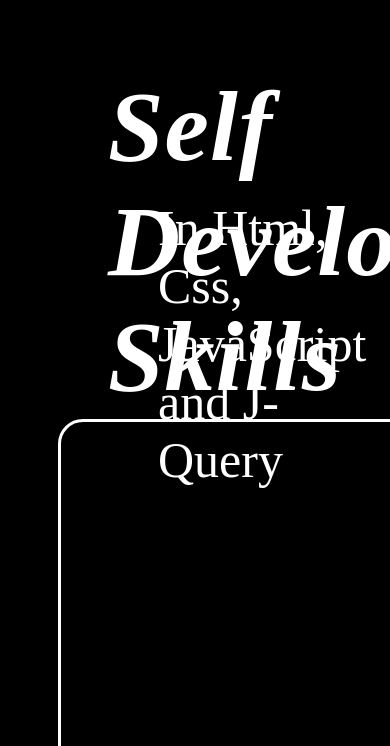
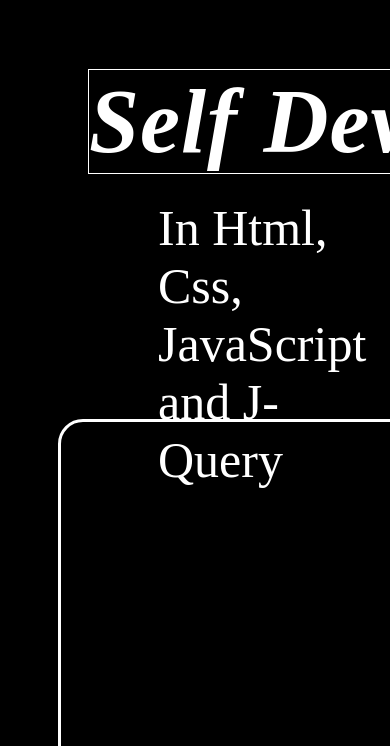
Before and after one commit to Norwegian07/portfolio, a plain HTML site: page index.html in a window 390 px wide. Shown: the part 1254-2000 px from the top of the page. Drawn offline with Linux system fonts and the light colour scheme.

Commit message:
Add files via upload

```diff
--- a/mobile.css
+++ b/mobile.css
@@ -3,7 +3,7 @@
     font-size: 55px;
 }
 .navmain-div {
-    margin: 80px 0px 0px 120px;
+    margin: 80px 80px 80px 80px;
     width: 100%;
 
 }
@@ -89,11 +89,12 @@ transform: rotate(220deg);
     display: none;
 }
 .text3{
-    margin: 0px 0px 0px 100px;
-    font-size: 100px;
-    width: 100%;
+    margin: 0px 0px 0px 80px;
+    font-size: 90px;
+    width: 900px;
     word-spacing: 2px;
     letter-spacing: 1px;
+    border: 1px solid white;
 }
 .text4{
     margin: 130px 0px 0px 150px;
```
